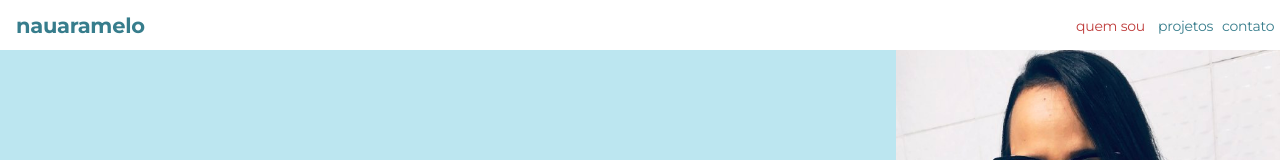
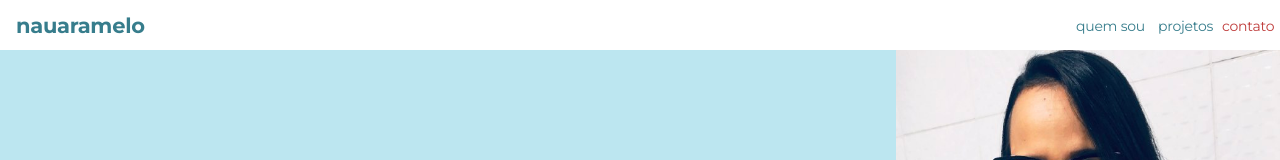
Before and after one commit to nauaramelo/portfolio, a React (Create React App) app: page / in a window 1280 px wide. Shown: the top 160 px of the page. Built offline with nearby package versions, Linux system fonts and the light colour scheme.

Commit message:
Ajustes finais

```diff
--- a/package.json
+++ b/package.json
@@ -1,6 +1,7 @@
 {
   "name": "portfolio",
   "version": "0.1.0",
+  "homepage": "https://nauaramelo.github.io/portfolio/",
   "private": true,
   "dependencies": {
     "@testing-library/jest-dom": "^4.2.4",
@@ -32,5 +33,6 @@
       "last 1 firefox version",
       "last 1 safari version"
     ]
-  }
+  },
+  "devDependencies": {}
 }
--- a/src/containers/Educacao/index.js
+++ b/src/containers/Educacao/index.js
@@ -96,7 +96,7 @@ export const Educacao = () => {
                         Administração na Faculdade Maurício de Nassau
                     </TitleCard>
                     <TextCard>
-                        4 anos - 2011-2014 <br/>
+                        2011-2014 <br/>
                         <br/>
                         Bacharel em Administração pela Faculdade Mauricio de Nassau, estudei planejamento, organização e gerenciamento do uso dos recursos pessoais e financeiros de uma organização. Além de práticas para elaboração de estratégias visando melhorar o desempenho da empresa, maximizar os lucros, evitar desperdícios e reduzir custos.
                     </TextCard>
@@ -106,7 +106,7 @@ export const Educacao = () => {
                         Relações Públicas na Universidade Federal da PB
                     </TitleCard>
                     <TextCard>
-                        5 anos - 2012 - 2017 <br/>
+                        2012 - 2017 <br/>
                         <br/>
                         A UFPB forma profissionais que constroem, promovem e preservam a imagem e reputação de empresas, marcas e instituições, por meio de projetos de comunicação. Suas estratégias criativas afetam diretamente a dinâmica das organizações, ao colaborar com a criação da identidade e da imagem corporativa.
                     </TextCard>
--- a/src/containers/Header/index.js
+++ b/src/containers/Header/index.js
@@ -1,17 +1,12 @@
-import React from 'react';
+import React, { useEffect, useState } from 'react';
 import styled from "styled-components";
-import { SobreMim } from '../SobreMim/index';
-
 
 const Headers = styled.header`
-    /* width: 1280px; */
     height: 50px;
     display: flex;
     justify-content: space-between;
     align-items: center;
-/*     margin-right: 2vh;
-    margin-left: 2vh; */
-   position: fixed;
+    position: fixed;
     top: 0;
     bottom: 0;
     right: 0;
@@ -50,28 +45,50 @@ const ButtonQuemSou = styled.button`
     line-height: normal;
     letter-spacing: -0.22px;
     text-align: center;
-    color: #bf3c3b;
+    color: ${props => !props.isActive ? '#377d8c' : '#bf3c3b'};
     background-color: transparent;
     border: none;
+    cursor: pointer;
 `
 
-const Buttons = styled.button`
+const Buttons = styled(ButtonQuemSou)`
     width: 64px;
-    height: 19px;
-    font-family: Montserrat;
-    font-size: 14px;
-    font-weight: normal;
-    font-stretch: normal;
-    font-style: normal;
-    line-height: normal;
-    letter-spacing: -0.22px;
-    text-align: center;
-    color: #377d8c;
-    background-color: transparent;
-    border: none;
 `
+const containers = {
+    containerQuemSouId: 'SobreMim',
+    containerProjetosId: 'Projeto',
+    containerContatoId: 'Contato'
+}
 
 export const Header = (props) => {
+    const [state, setState] = useState({
+        botaoAtivo: 'SobreMim'
+    })
+
+    const isInViewport = (idContainer) => {
+        const box = document.getElementById(idContainer);
+        const rect = box.getBoundingClientRect();
+
+        const isInViewport = rect.top >= 0 &&
+            rect.left >= 0 &&
+            rect.bottom <= (window.innerHeight || window.document.documentElement.clientHeight) &&
+            rect.right <= (window.innerWidth || window.document.documentElement.clientWidth);
+
+        return isInViewport;
+    }
+
+    const handleScroll = () => {
+        for (let key in containers) {
+            if (isInViewport(containers[key])) {
+                setState({ botaoAtivo: containers[key] })
+            }
+        }
+
+    }
+
+    useEffect(() => {
+        window.addEventListener('scroll', handleScroll)
+    })
 
     return (
         <Headers>
@@ -80,17 +97,17 @@ export const Header = (props) => {
             </Name>
             <DivButtons>
                 <a href='#SobreMim' >
-                    <ButtonQuemSou>
+                    <ButtonQuemSou isActive={state.botaoAtivo === 'SobreMim'}>
                         quem sou
                     </ButtonQuemSou>
                 </a>
-                <a href='#Projetos'>
-                    <Buttons>
+                <a href='#Projeto'>
+                    <Buttons isActive={state.botaoAtivo === 'Projeto'}>
                         projetos
                     </Buttons>
                 </a>
                 <a href='#Contato'>
-                    <Buttons>
+                    <Buttons isActive={state.botaoAtivo === 'Contato'}>
                         contato
                     </Buttons>
                 </a>
--- a/src/containers/Projetos/index.js
+++ b/src/containers/Projetos/index.js
@@ -87,6 +87,7 @@ const Button = styled.button`
     box-shadow: 0 2px 4px 0 rgba(0, 0, 0, 0.5);
     background-color: #337d8d;
     color: #ffffff;
+    cursor: pointer;
 `
 
 const ButtonAllProjects = styled.button`
@@ -98,6 +99,7 @@ const ButtonAllProjects = styled.button`
     border: solid 1px #ffffff;
     background-color: #bf3c3b;
     color: #ffffff;
+    cursor: pointer;
 `
 
 const Memoji = styled.img`
@@ -131,6 +133,10 @@ const DivButton = styled.div`
     text-decoration: none;
 `
 
+const Link = styled.a`
+    text-decoration: none;
+`
+
 const Infos = styled.div`
     grid-area: "infos";
 `
@@ -138,7 +144,7 @@ const Infos = styled.div`
 export const Projetos = () => {
 
     return (
-        <Container id='Projetos'>
+        <Container id='Projeto'>
             <Title>
                 Meus Projetos
             </Title>
@@ -155,11 +161,11 @@ export const Projetos = () => {
                         <Text>
                             Esse é um projeto para implementar uma rede social em ReactJs. A ideia é fazer uma rede real, com cadastro, login, posts, likes e comentários, tendo como base o reddit.com. Foi desenvolvido no módulo Front-end do Curso Web Full Stack da Labenu e também foi utilizado redux, axios, styled components e material ui.
                         </Text>
-                        <a href={'https://github.com/nauaramelo/labenu-4eddit-frontend'} target='blank'>
+                        <Link href={'https://github.com/nauaramelo/labenu-4eddit-frontend'} target='blank'>
                             <Button>
                                 ver no Github
                             </Button>
-                        </a>
+                        </Link>
                     </Infos>
                 </Card>
                 <Card>
@@ -173,13 +179,13 @@ export const Projetos = () => {
                         <Text>
                         O LaBook é uma rede social com o objetivo de promover a conexão e interação entre seus mais diversos usuários. Os usuários podem criar posts de dois tipos ("evento" ou "normal), comentá-los e curti-los também. Foi desenvolvido em node, com typeScript, express, knex e utiliza como banco de dados o MYSQL.
                         </Text>
-                        <a href={'https://github.com/nauaramelo/labenu-labook-backend'} target='blank'>
+                        <Link href={'https://github.com/nauaramelo/labenu-labook-backend'} target='blank'>
                             <DivButton>
                                 <Button>
                                     ver no Github
                                 </Button>
                             </DivButton>
-                        </a>
+                        </Link>
                     </Infos>
                     <Memoji src={ipad} title="Labook"/>
                 </Card>
@@ -196,24 +202,24 @@ export const Projetos = () => {
                             O Spotenu é um projeto que visa facilitar o acesso a músicas pelo mundo. Para isso, oferece suporte para dois tipos de usuários: as bandas (ou músicos) e os ouvintes (usuários que consomem as músicas). Além disso, montamos uma operação com funcionários próprios que precisam gerenciar os dados que circulam no nosso sistema.
                         </Text>
                         <ButtonsCostumers>
-                            <a href={'https://github.com/nauaramelo/spotenu-front'} target='blank'>
+                            <Link href={'https://github.com/nauaramelo/spotenu-front'} target='blank'>
                                 <ButtonFullStack>
                                     front-end no Github
                                 </ButtonFullStack>
-                            </a>
-                            <a href={'https://github.com/nauaramelo/spotenu-back'} target='blank'>
+                            </Link>
+                            <Link href={'https://github.com/nauaramelo/spotenu-back'} target='blank'>
                                 <ButtonFullStack>
                                     back-end no Github
                                 </ButtonFullStack>
-                            </a>
+                            </Link>
                         </ButtonsCostumers>
                     </Infos>
                 </Card>
-                <a href={'https://github.com/nauaramelo'} target='blank'>
+                <Link href={'https://github.com/nauaramelo'} target='blank'>
                     <ButtonAllProjects>
                         mais projetos
                     </ButtonAllProjects>
-                </a>
+                </Link>
             </Cards>
         </Container>
     )
--- a/src/containers/SobreMim/index.js
+++ b/src/containers/SobreMim/index.js
@@ -50,6 +50,7 @@ const Button = styled.button`
     box-shadow: 0 2px 4px 0 rgba(0, 0, 0, 0.5);
     background-color: #bf3c3b;
     margin-top: 10px;
+    cursor: pointer;
 `
 const Tecnologias = styled.div`
     padding-top: 3vh;
@@ -87,12 +88,6 @@ const Infos = styled.div`
 
 
 export const SobreMim = (props) => {
-
-    function download() {
-        var iframe = document.getElementById('invisible');
-        iframe.src = cvnauaramelo;
-    }
-
     return (
         <Container id='SobreMim'>
             <div>
```
Also changed, not shown: src/App.js (+1 -17 lines), 1 other file (tests, documents, lock files or other folders).
